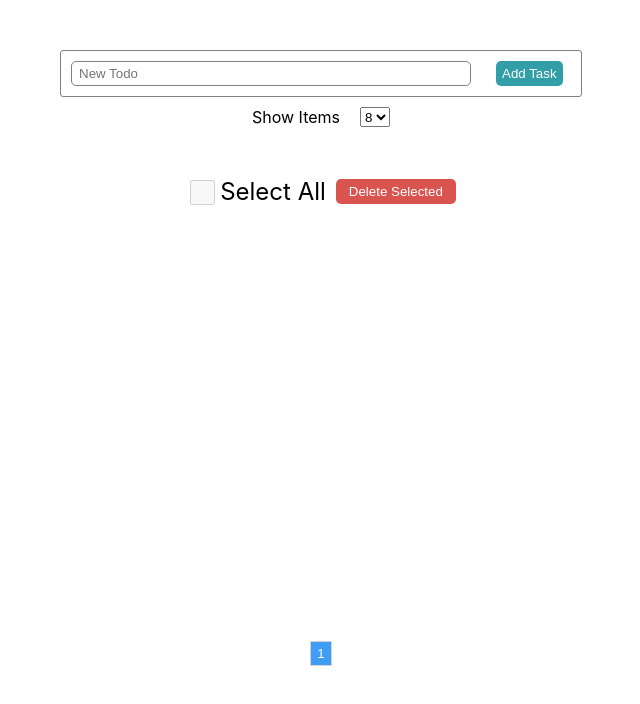
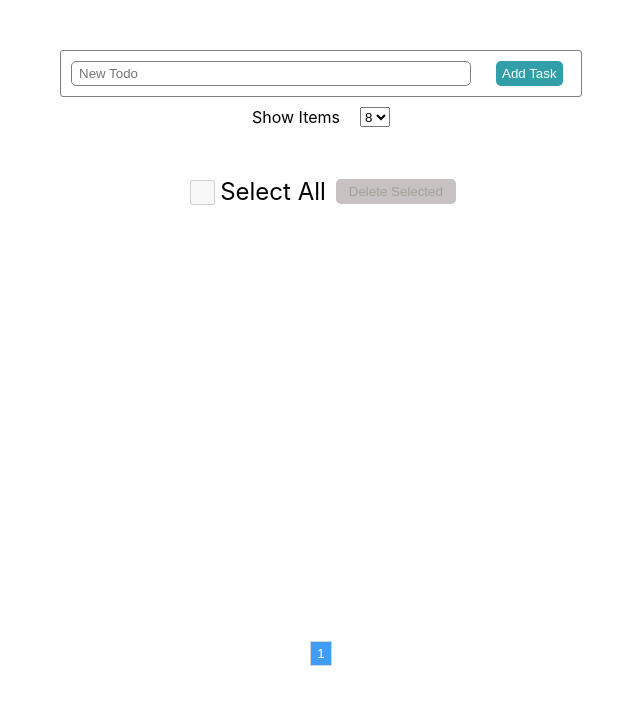
Before and after one commit to gurami98/todo-app-react, a React (Create React App) app: page / in a window 1280 px wide. Shown: the top 704 px of the page, without its empty margins (319-959 px from the left). Built offline with nearby package versions, Linux system fonts and the light colour scheme; the HTML template or start-up script is replaced by a standard one.

Commit message:
small bugfixes and improvements in code

```diff
--- a/src/App.css
+++ b/src/App.css
@@ -71,13 +71,3 @@ ul li span{
   vertical-align: top;
   margin-right: 10px;
 }
-
-#checker button{
-  vertical-align: super;
-  background-color: #d9534f;
-  color: white;
-  border: 0;
-  border-radius: 5px;
-  width: 120px;
-  height: 25px;
-}
--- a/src/App.js
+++ b/src/App.js
@@ -1,16 +1,39 @@
 import './App.css';
+import styled from "styled-components";
 import { useEffect, useState } from "react";
 import List from './components/List'
 import Form from './components/Form'
 import Pagination from './components/Pagination'
 import Dropdown from './components/Dropdown'
 
+const Button = styled.button`
+	&:hover{
+		opacity: 0.7;
+	}
+	cursor: pointer;
+  vertical-align: super;
+  background-color: #d9534f;
+  color: white;
+  border: 0;
+  border-radius: 5px;
+  width: 120px;
+  height: 25px;
+  ${props => props.disabled &&
+				  `color: #a2a199;
+		 background-color: #c7c1c1;
+		 &:hover {
+      opacity: 1;
+		  cursor: default
+     }`
+  }
+`
+
 const App = () => {
 	const [list, setList] = useState([])
 	const [activePage, setActive] = useState(1)
 	const [itemsToShow, setItemsToShow] = useState(8)
 
-	const [paginationInfo, setPaginationInfo] = useState({pageNumbers: 1, pagesToShow: 5, endPage: 5, startPage: 1})
+	const [paginationInfo, setPaginationInfo] = useState({pageNumbers: 1, pagesToShow: 5, endPage: 1, startPage: 1})
 
 	const [checkedAll, setCheckedAll] = useState(false)
 
@@ -36,7 +59,7 @@ const App = () => {
 			setList(newArr)
 			let listCount = newArr.length
 			let pageCount = Math.ceil(listCount / itemsToShow)
-			if (listCount === 0)  setPaginationInfo({...paginationInfo, pageNumbers: [1]})
+			if (!listCount) setPaginationInfo({...paginationInfo, pageNumbers: [1]})
 			else if (listCount % itemsToShow === 1) {
 				setActive(pageCount)
 				if (pageCount > paginationInfo.endPage) {
@@ -46,9 +69,12 @@ const App = () => {
 						startPage: pageCount - paginationInfo.pagesToShow + 1,
 						pageNumbers: pageCount
 					})
+				}else{
+					setPaginationInfo({...paginationInfo, pageNumbers: pageCount})
 				}
 			}
 			setActive(pageCount)
+			setPaginationInfo({...paginationInfo, endPage: pageCount, startPage: pageCount > 5 ? pageCount - paginationInfo.pagesToShow + 1 : 1})
 		} else alert('Enter an item')
 	}
 
@@ -56,8 +82,8 @@ const App = () => {
 		setActive(page)
 		if (page <= paginationInfo.pagesToShow) {
 			setPaginationInfo({...paginationInfo, endPage: paginationInfo.pagesToShow, startPage: 1})
-		} else if (page >= paginationInfo.pageNumbers - paginationInfo.pagesToShow + 1) {
-			setPaginationInfo({...paginationInfo, endPage: paginationInfo.pageNumbers, startPage: paginationInfo.pageNumbers - paginationInfo.pagesToShow + 1})
+		} else if (page >= pageCount - paginationInfo.pagesToShow + 1) {
+			setPaginationInfo({...paginationInfo, endPage: pageCount, startPage: pageCount - paginationInfo.pagesToShow + 1})
 		} else {
 			setPaginationInfo({...paginationInfo, endPage: page + 2, startPage: page - 2})
 		}
@@ -69,28 +95,31 @@ const App = () => {
 	}
 
 	const deleteSelected = () => {
-		let noneChecked = true
-		let newArr = []
-		if(list.length){
-			newArr = [...list]
+		let newArr = [...list]
 		newArr = newArr.filter(item => {
-				if(item.done) noneChecked = false;
 			return !item.done
 		})
 		listCount = newArr.length
 		pageCount = Math.ceil(listCount / itemsToShow)
 		setList(newArr)
-		}else alert('There are no items')
 
-		if(noneChecked && list.length) alert('No items selected')
-		else if(!pageCount) {
+		if(pageCount > activePage){
+			setPaginationInfo({...paginationInfo, pageNumbers: pageCount})
+		}
+		else if (!pageCount) {
 			setPaginationInfo({...paginationInfo, pageNumbers: 1})
 			setActive(1)
-		}else{
-			setPaginationInfo({...paginationInfo, pageNumbers: pageCount})
+		}
+		else {
 			setActive(pageCount)
+			setPaginationInfo({...paginationInfo, pageNumbers: pageCount, endPage: pageCount, startPage: pageCount > 5 ? pageCount - paginationInfo.pagesToShow + 1 : 1})
 		}
 	}
+
+	let isAnyItemChecked = false;
+	list.forEach(item => {
+			if(item.done) isAnyItemChecked = true
+	})
 
 	return (
 		<div className="App">
@@ -103,7 +132,7 @@ const App = () => {
 			<div id="checker">
 				<input disabled={!listCount} type="checkbox" id="select-all" name="select-all" checked={checkedAll} onChange={() => tick()}/>
 				<label htmlFor="select-all">Select All</label>
-				<button onClick={()=>deleteSelected()}>Delete Selected</button>
+				<Button disabled={!isAnyItemChecked} onClick={()=>deleteSelected()}>Delete Selected</Button>
 			</div>
 
 			<List paginationInfo={paginationInfo} setPaginationInfo={setPaginationInfo}
--- a/src/components/Dropdown.js
+++ b/src/components/Dropdown.js
@@ -20,9 +20,9 @@ const Dropdown = ({paginationInfo, setPaginationInfo, itemsToShow, setItemsToSho
 	}
 
 	useEffect(() => {
-		if(listCount === 0) setPaginationInfo({...paginationInfo, pageNumbers: [1]})
+		if(!listCount) setPaginationInfo({...paginationInfo, pageNumbers: [1]})
 		else {
-			setPaginationInfo({...paginationInfo, pageNumbers: pageCount, endPage: pageCount, startPage: pageCount - 4})
+			setPaginationInfo({...paginationInfo, pageNumbers: pageCount, endPage: pageCount, startPage: pageCount > 5 ? pageCount - 4 : 1})
 			setActive(pageCount)
 		}
 	}, [itemsToShow])
--- a/src/components/Item.js
+++ b/src/components/Item.js
@@ -59,6 +59,14 @@ const Button = styled.button`
 		  cursor: default
      }`
 	}
+  ${props => props.disabled && props.type === "delete" &&
+          `color: #a2a199;
+		 background-color: #c7c1c1;
+		 &:hover {
+      opacity: 1;
+		  cursor: default
+     }`
+  }
 `
 
 const Item = ({paginationInfo, setPaginationInfo, list, setList, item, index, itemsToShow, setActive, activePage}) => {
@@ -70,7 +78,7 @@ const Item = ({paginationInfo, setPaginationInfo, list, setList, item, index, it
 	}
 
 	const deleteItem = (index) => {
-		if (!beingEdited && window.confirm('Are you sure you want to delete this item')) {
+		if (window.confirm('Are you sure you want to delete this item')) {
 			let newArr = [...list]
 				newArr = newArr.filter(item => {
 				return item.id !== index
@@ -78,14 +86,14 @@ const Item = ({paginationInfo, setPaginationInfo, list, setList, item, index, it
 			setList(newArr)
 			let listCount = newArr.length
 			let pageCount = Math.ceil(listCount / itemsToShow)
-			if(listCount === 0) setPaginationInfo({...paginationInfo, pageNumbers: [1]})
-			else if(listCount % itemsToShow === 0 && activePage === paginationInfo.pageNumbers) {
+			if(!listCount) setPaginationInfo({...paginationInfo, pageNumbers: [1]})
+			else if(!(listCount % itemsToShow) && activePage === paginationInfo.pageNumbers) {
 				setPaginationInfo({...paginationInfo, pageNumbers: pageCount})
 				setActive(pageCount)
-			}else if(listCount % itemsToShow === 0 && activePage < paginationInfo.pageNumbers){
+			}else if(!(listCount % itemsToShow) && activePage < paginationInfo.pageNumbers){
 				setPaginationInfo({...paginationInfo, pageNumbers: pageCount})
 			}
-		} else alert('Item is being edited, save it first!')
+		}
 	}
 
 	const editItem = (index) => {
@@ -128,7 +136,7 @@ const Item = ({paginationInfo, setPaginationInfo, list, setList, item, index, it
 				}
 			</CustomDiv>
 			<CustomDiv>
-				<Button onClick={() => deleteItem(index)}>Delete</Button>
+				<Button disabled={beingEdited} type={"delete"} onClick={() => deleteItem(index)}>Delete</Button>
 				<Button disabled={item.done} type={"edit"} onClick={() => editItem(index)}>Edit</Button>
 			</CustomDiv>
 		</ListItem>
--- a/src/components/Pagination.js
+++ b/src/components/Pagination.js
@@ -78,18 +78,16 @@ const Pagination = ({paginationInfo, setPaginationInfo, pageCount, activePage, s
 	}
 
 	let pageIncrementBtn = null
-	if(paginationInfo.pageNumbers > paginationInfo.endPage && pageCount > 6){
+	if(pageCount > paginationInfo.endPage && pageCount > 6){
 		pageIncrementBtn = <PageButton onClick={() => nextPage(activePage)}> &hellip; </PageButton>
 	}
 
 	let pagesArr = []
-	if(pageCount === 0) pagesArr.push(<PageButton onClick={() => changePage(1)} className={1 === activePage ? "active-page" : ''}
+	if(!pageCount) pagesArr.push(<PageButton onClick={() => changePage(1)} className={1 === activePage ? "active-page" : ''}
 	                                              key={1}>{1}</PageButton>)
-	for(let i = 1; i <= pageCount; i++){
-		if(i <= paginationInfo.endPage && i >= paginationInfo.startPage) {
+	else for(let i = paginationInfo.startPage; i <= paginationInfo.endPage; i++){
 			pagesArr.push(<PageButton onClick={() => changePage(i)} className={i === activePage ? "active-page" : ''}
 			                          key={i}>{i}</PageButton>)
-		}
 	}
 
 	return (
```
Lines whose indentation alone changed are shown as unchanged.
